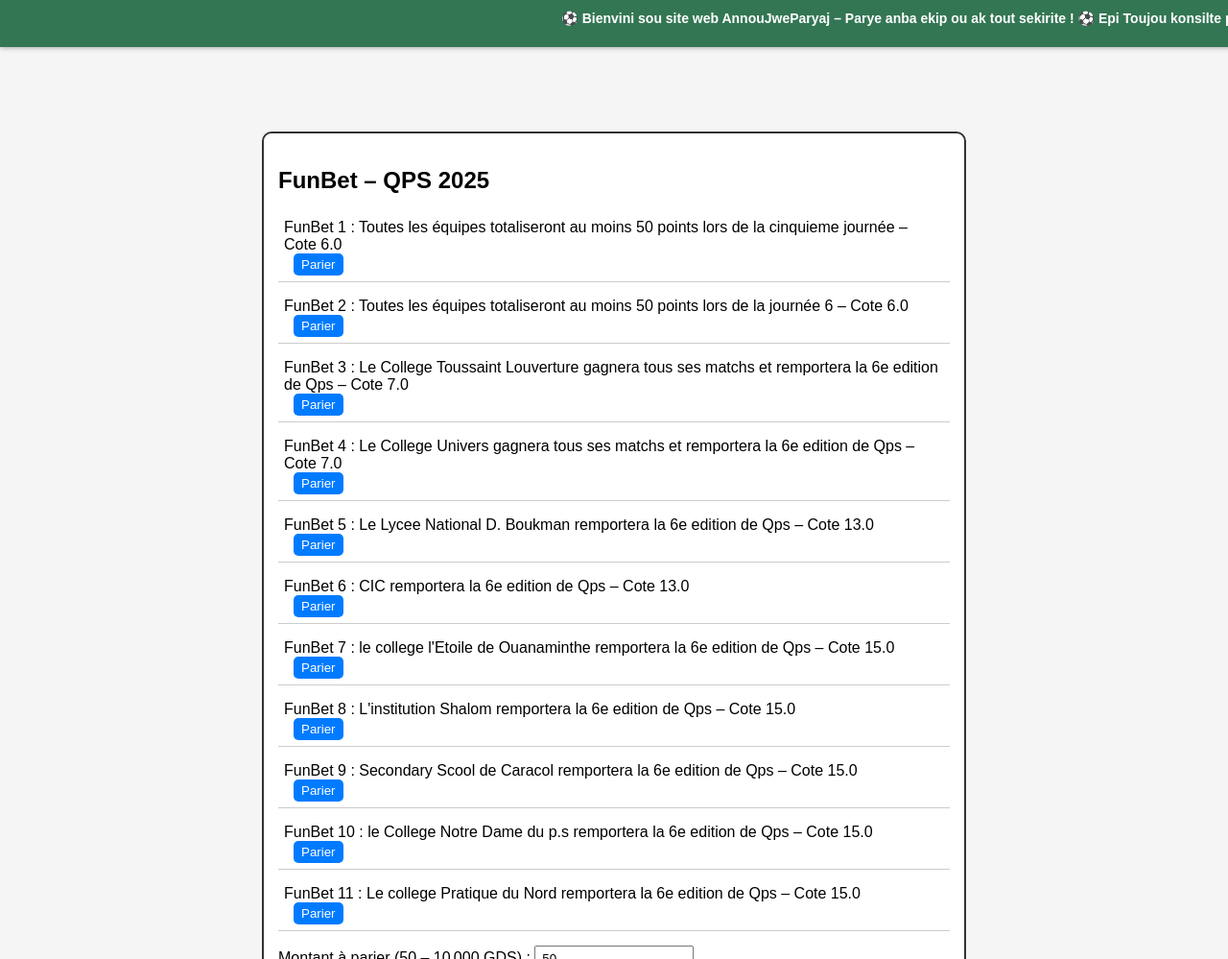
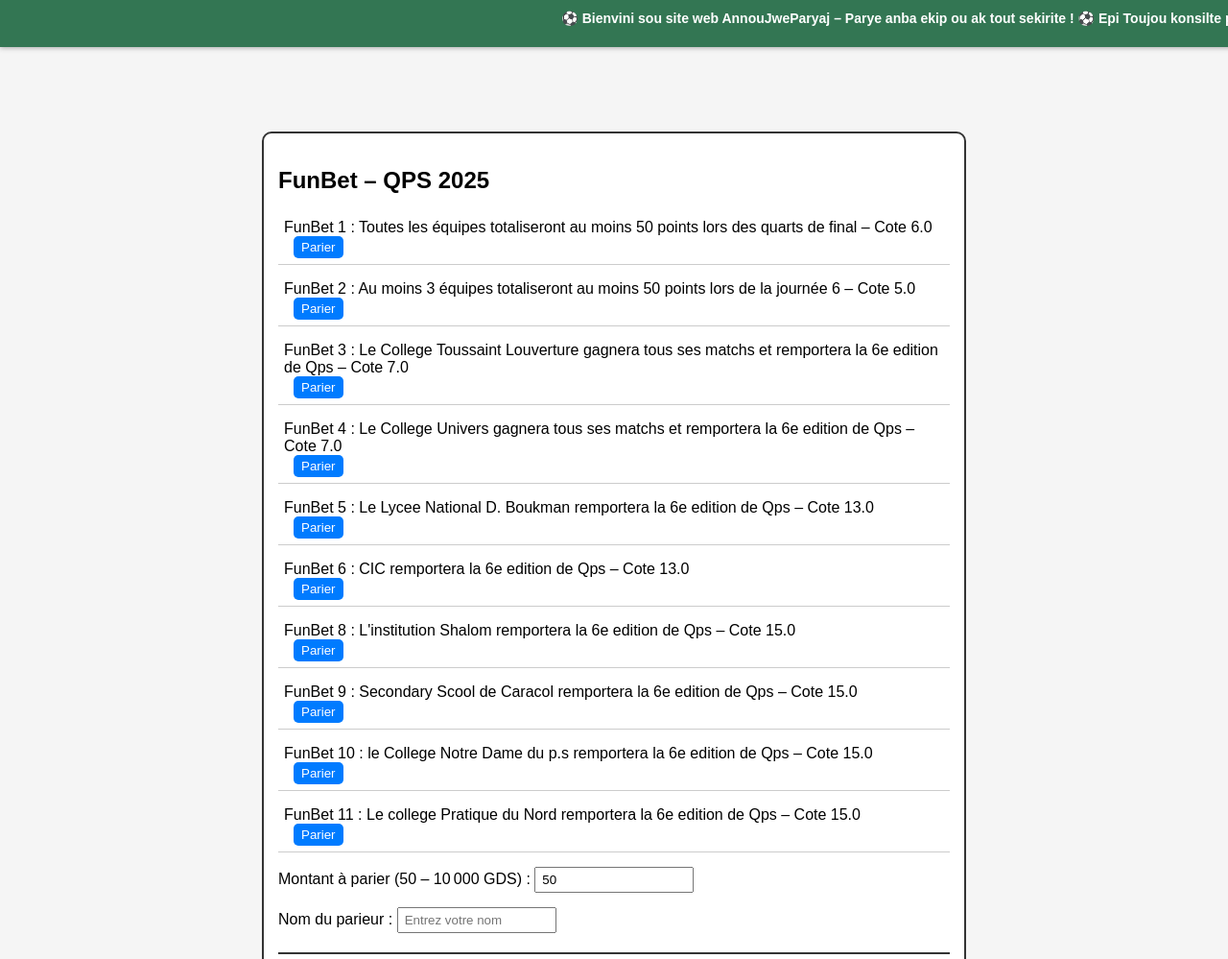
Before and after one commit to Annoujweparyaj/Annoujweparyaj, a plain HTML site: page funbet.html in a window 1280 px wide. Shown: the part 101-1100 px from the top of the page at 96% size. Drawn offline with Linux system fonts and the light colour scheme.

Commit message:
Update funbet.html

```diff
--- a/funbet.html
+++ b/funbet.html
@@ -66,13 +66,13 @@ h1 { color: #007bff; }
 
     <!-- FunBets -->
     <div class="funbet" data-match="FunBet 1">
-        <span>FunBet 1 : Toutes les équipes totaliseront au moins 50 points lors de la cinquieme journée – Cote 6.0</span>
+        <span>FunBet 1 : Toutes les équipes totaliseront au moins 50 points lors des quarts de final – Cote 6.0</span>
         <div class="cotes">
             <button class="select-team" data-team="Oui" data-cote="6.0">Parier</button>
         </div>
     </div>
     <div class="funbet" data-match="FunBet 2">
-        <span>FunBet 2 : Toutes les équipes totaliseront au moins 50 points lors de la journée 6 – Cote 6.0</span>
+        <span>FunBet 2 : Au moins 3 équipes totaliseront au moins 50 points lors de la journée 6 – Cote 5.0</span>
         <div class="cotes">
             <button class="select-team" data-team="Oui" data-cote="6.0">Parier</button>
         </div>
@@ -103,12 +103,7 @@ h1 { color: #007bff; }
             <button class="select-team" data-team="Oui" data-cote="13.0">Parier</button>
         </div>
             </div>
-     <div class="funbet" data-match="FunBet 7">
-        <span>FunBet 7 : le college l'Etoile de Ouanaminthe remportera la 6e edition de Qps – Cote 15.0</span>
-        <div class="cotes">
-            <button class="select-team" data-team="Oui" data-cote="15.0">Parier</button>
-        </div>
-            </div>
+
 
 
                     <div class="funbet" data-match="FunBet 8">
```
